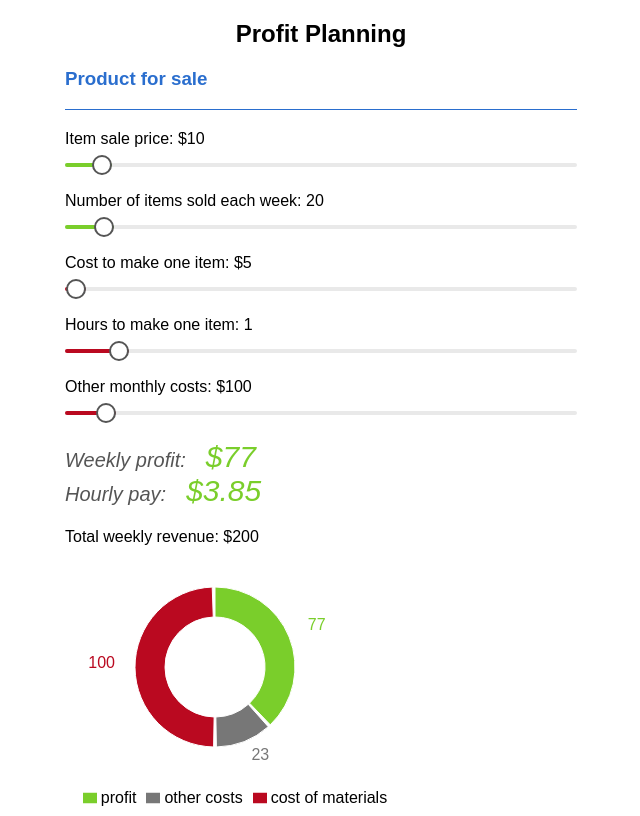
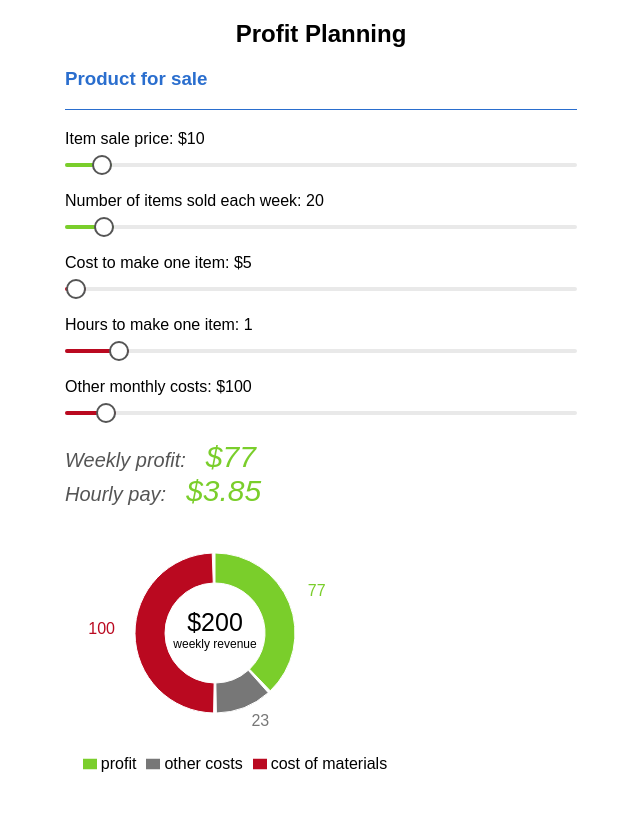
Before and after one commit to JohnDHamm/TETB-test01, a React (Create React App) app: page /planner in a window 1280 px wide. Both pictures are taken after a click on the button "I HAVE A PRODUCT TO SELL". Shown: the whole page, without its empty margins (319-959 px from the left). Built offline with nearby package versions, Linux system fonts and the light colour scheme.

Commit message:
revenue output added to center of product profit chart

```diff
--- a/src/components/productPieChart.js
+++ b/src/components/productPieChart.js
@@ -13,12 +13,32 @@ export default class ProductPieChart extends React.Component {
 		// 	return ()
 		// }
 
+		const styles = {
+			chartContainer: {
+				position: 'relative'
+			},
+			revenueBlock: {
+				position: 'absolute',
+				height: 50,
+				width: 90,
+				top: 80,
+				left: 105,
+			},
+			revAmt: {
+				textAlign: 'center',
+				fontSize: 25,
+				margin: 0,
+			},
+			revLabel: {
+				textAlign: 'center',
+				margin: 0,
+				fontSize: 12
+			}
+		}
+
 
 		return (
-			<div>
-				<div>
-					<p>Total weekly revenue: ${weeklyRevenue}</p>
-				</div>
+			<div style={styles.chartContainer}>
 				<PieChart width={350} height={250}>
 					<Pie
 						dataKey="value"
@@ -37,6 +57,10 @@ export default class ProductPieChart extends React.Component {
 					</Pie>
 					<Legend verticalAlign="bottom" />
 				</PieChart>
+				<div style={styles.revenueBlock}>
+					<p style={styles.revAmt}>${weeklyRevenue}</p>
+					<p style={styles.revLabel}>weekly revenue</p>
+				</div>
 			</div>
 
 
```
